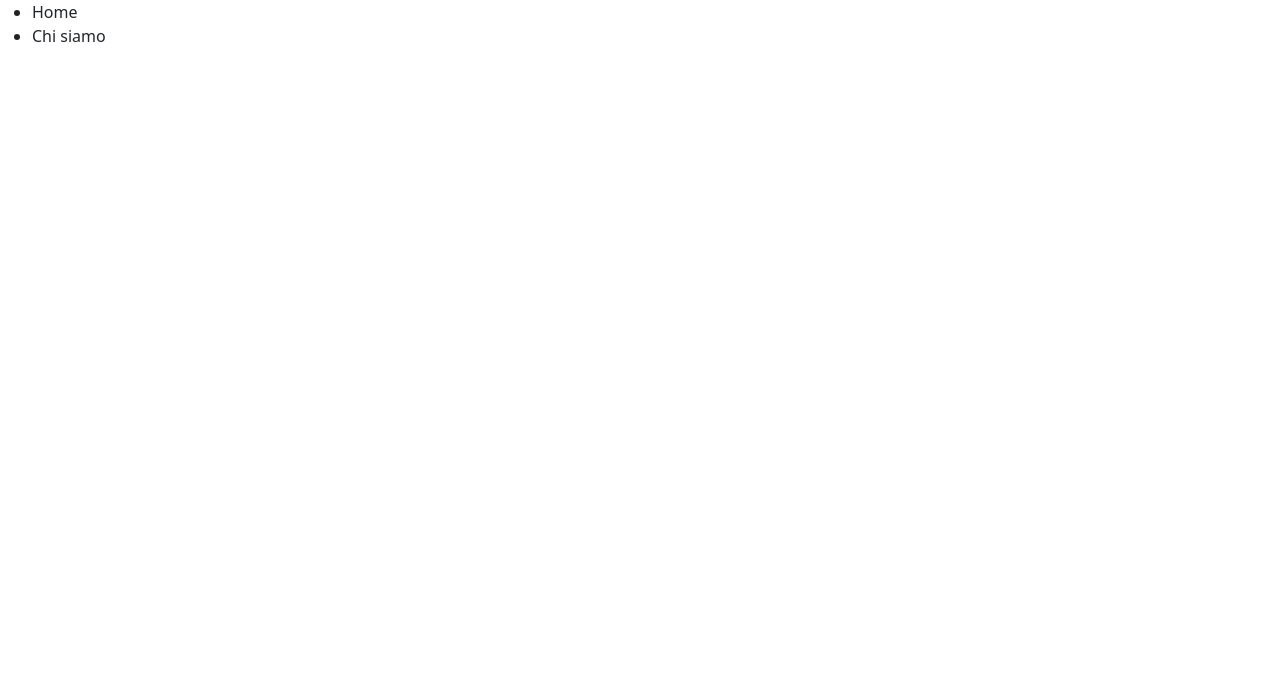
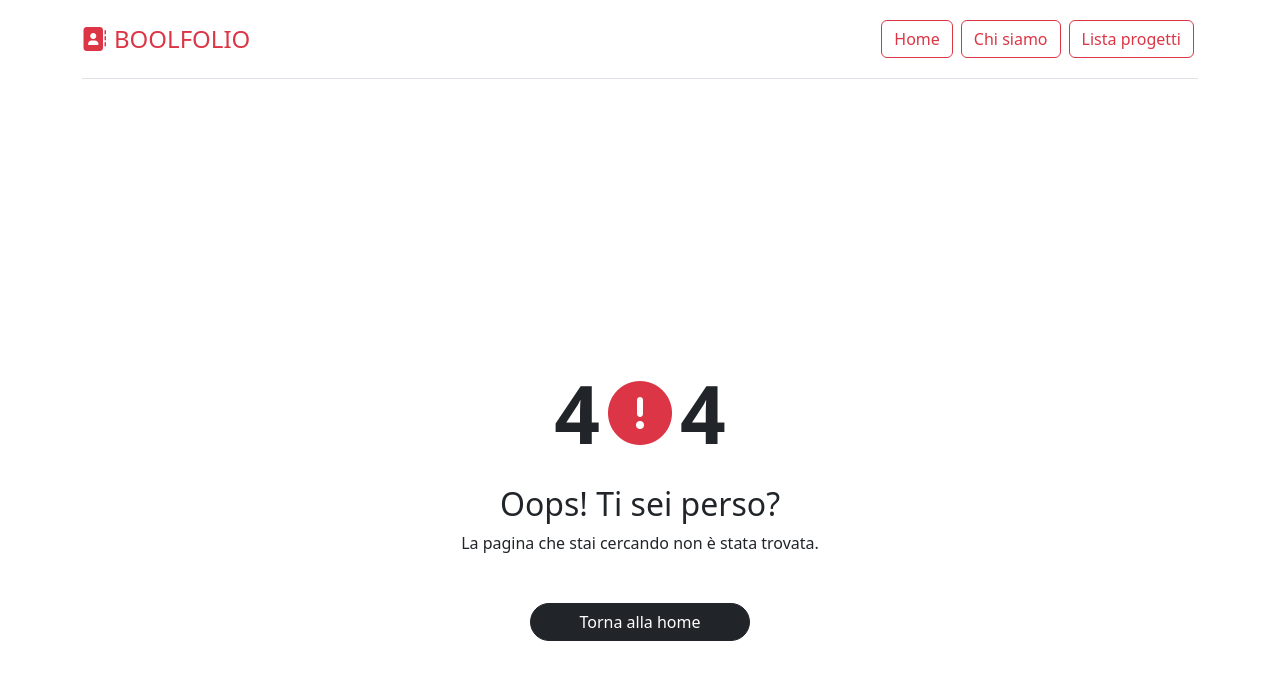
Before and after one commit to aniellonigrocogliano/vite-boolfolio, a Vue app: page /listprojects in a window 1280 px wide. Before the commit this address had no page. Shown: the top 680 px of the page. Built offline with nearby package versions, Linux system fonts and the light colour scheme.

Commit message:
add: page 404 and projectlist page

```diff
--- a/index.html
+++ b/index.html
@@ -9,6 +9,7 @@
 
 <body>
   <div id="app"></div>
+  <link rel="stylesheet" href="https://cdnjs.cloudflare.com/ajax/libs/font-awesome/6.5.2/css/all.min.css" integrity="sha512-SnH5WK+bZxgPHs44uWIX+LLJAJ9/2PkPKZ5QiAj6Ta86w+fsb2TkcmfRyVX3pBnMFcV7oQPJkl9QevSCWr3W6A==" crossorigin="anonymous" referrerpolicy="no-referrer" />
   <script type="module" src="/src/main.js"></script>
 </body>
 
--- a/src/App.vue
+++ b/src/App.vue
@@ -1,17 +1,16 @@
 <script>
-import AppMain from "./components/AppMain.vue";
 import AppHeader from "./components/AppHeader.vue";
 export default {
   components: {
-    AppMain,
     AppHeader,
   }
 };
 </script>
 
 <template>
+
   <div id="app">
- <AppHeader/>
+    <AppHeader />
     <router-view></router-view>
   </div>
 </template>
--- a/src/components/AppHeader.vue
+++ b/src/components/AppHeader.vue
@@ -5,18 +5,32 @@ export default {
     return {
       MenuItems: [
         { label: 'Home', routeName: 'home' },
-        { label: 'Chi siamo', routeName: 'aboutus' }
+        { label: 'Chi siamo', routeName: 'aboutus' },
+        { label: 'Lista progetti', routeName: 'listprojects' },
       ]
     };
   }
 };
 </script>
 <template>
-    <ul>
-      <li v-for="(item, index) in MenuItems" :key="index">
-        <router-link :to="{ name: item.routeName }" class="nav-link">
-          {{ item.label }}
-        </router-link>
-      </li>
-    </ul>
-  </template>
+  <div class="container">
+    <header class="d-flex flex-wrap justify-content-center py-3 mb-4 border-bottom">
+      <a href="/" class="d-flex align-items-center mb-3 mb-md-0 me-md-auto link-body-emphasis text-decoration-none">
+        <span class="bi me-2 text-danger" width="40" height="32">
+          <i class="fa-solid fa-address-book fa-xl"></i>
+        </span>
+        <span class="fs-4 text-danger">BOOLFOLIO</span>
+      </a>
+
+      <ul class="nav nav-pills">
+        <li class="nav-item m-1" v-for="(item, index) in MenuItems" :key="index">
+          <router-link :to="{ name: item.routeName }" class="btn btn-outline-danger" active-class="active">
+            {{ item.label }}
+          </router-link>
+        </li>
+      </ul>
+
+    </header>
+  </div>
+
+</template>
--- /dev/null
+++ b/src/components/NotFound.vue
@@ -0,0 +1,23 @@
+<template>
+    <section class="py-3 py-md-5 min-vh-100 d-flex justify-content-center align-items-center">
+        <div class="container">
+            <div class="row">
+                <div class="col-12">
+                    <div class="text-center">
+                        <h2 class="d-flex justify-content-center align-items-center gap-2 mb-4">
+                            <span class="display-1 fw-bold">4</span>
+                            <i class="fa-solid fa-circle-exclamation fa-2xl text-danger"></i>
+                            <span class="display-1 fw-bold bsb-flip-h">4</span>
+                        </h2>
+                        <h3 class="h2 mb-2">Oops! Ti sei perso?</h3>
+                        <p class="mb-5">La pagina che stai cercando non è stata trovata.</p>
+                        <router-link class="btn bsb-btn-5xl btn-dark rounded-pill px-5 fs-6 m-0" to="/">Torna alla
+                            home</router-link>
+
+                    </div>
+                </div>
+            </div>
+        </div>
+    </section>
+
+</template>
--- /dev/null
+++ b/src/pages/ListProjects.vue
@@ -0,0 +1,11 @@
+<script>
+import AppMain from "../components/AppMain.vue";
+export default {
+    components: {
+        AppMain,
+    }
+};
+</script>
+<template>
+    <AppMain />
+</template>
--- a/src/router.js
+++ b/src/router.js
@@ -1,6 +1,8 @@
 import { createRouter, createWebHistory } from "vue-router";
 import Home from './pages/Home.vue';
 import Aboutus from './pages/Aboutus.vue'
+import ListProjects from './pages/ListProjects.vue'
+import NotFound from './components/NotFound.vue'
 
 const router= createRouter({
     history: createWebHistory(),
@@ -15,6 +17,17 @@ const router= createRouter({
             name: 'aboutus',
             component: Aboutus
         },
+        {
+            path: '/listtrojects',
+            name: 'listprojects',
+            component: ListProjects
+        },
+        {
+            path: '/:catchAll(.*)',
+            name: 'NotFound',
+            component: NotFound
+        },
+
     ]
 
 });
```
